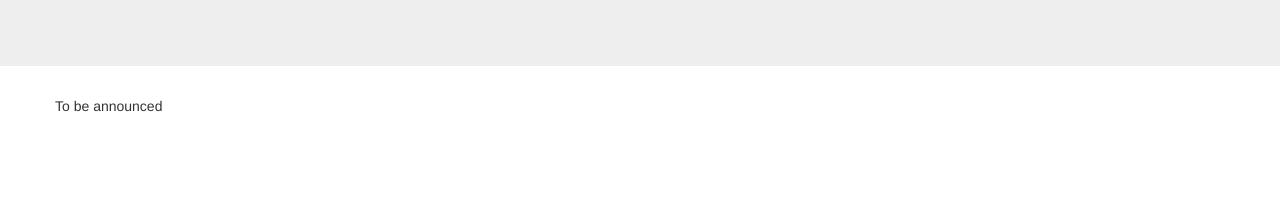
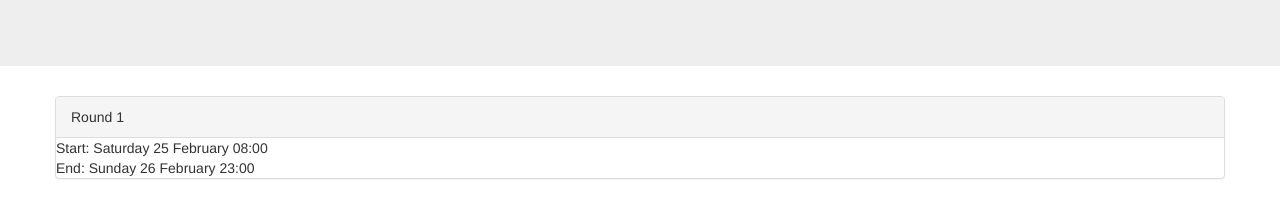
Before and after one commit to belgium-ac/belgium-ac.github.io, a plain HTML site: page calendar.html in a window 1280 px wide. Shown: the part 274-492 px from the top of the page. Drawn offline with nearby package versions, Linux system fonts and the light colour scheme.

Commit message:
up calendar

```diff
--- a/calendar.html
+++ b/calendar.html
@@ -44,7 +44,11 @@ html {
 <div class="row">
 <div class="main-wrapper"  width="100%">
   <div class="entry-content">
-  <div>To be announced</div>
+  <div class="panel panel-default">
+      <div class="panel-heading">Round 1</div>
+        <div>Start: Saturday 25 February 08:00</div>
+        <div>End: Sunday 26 February 23:00</div>
+      </div>
   </div><!-- .entry-content -->
 </div>
 </div>
```
